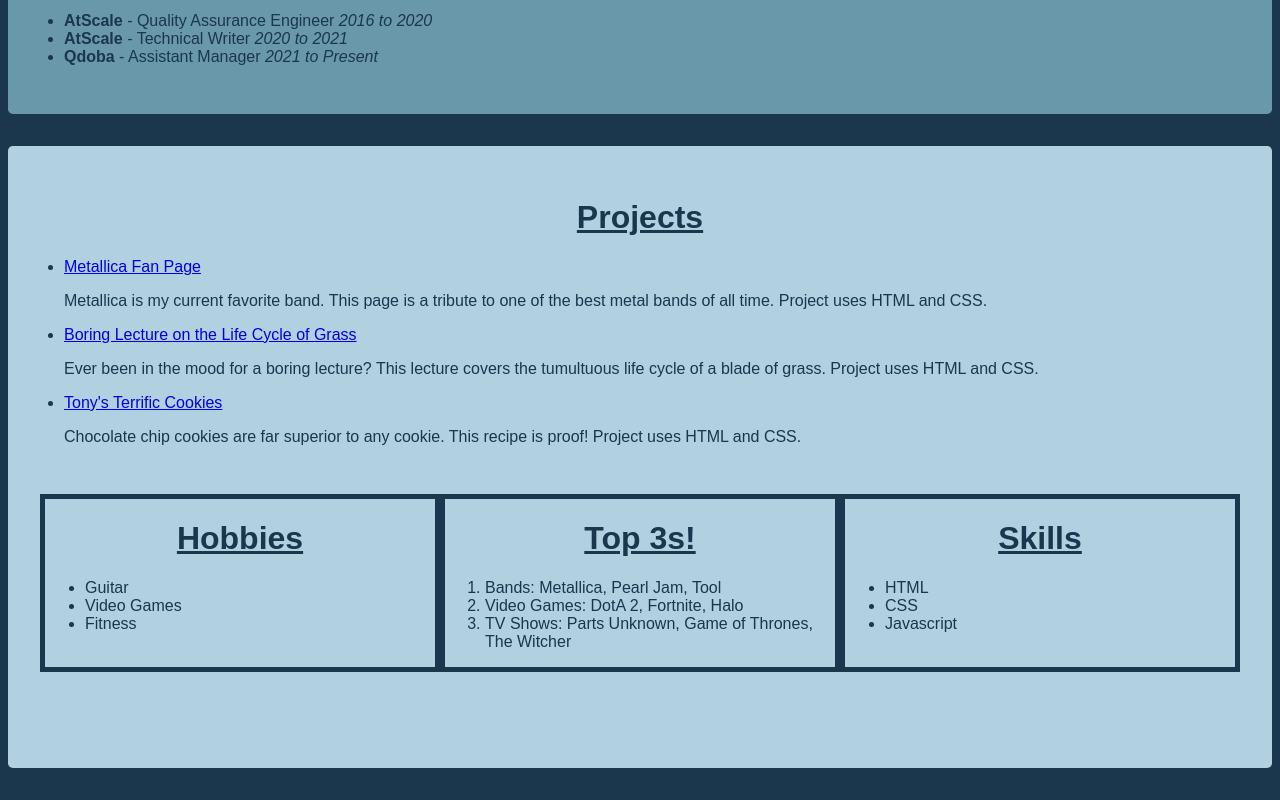
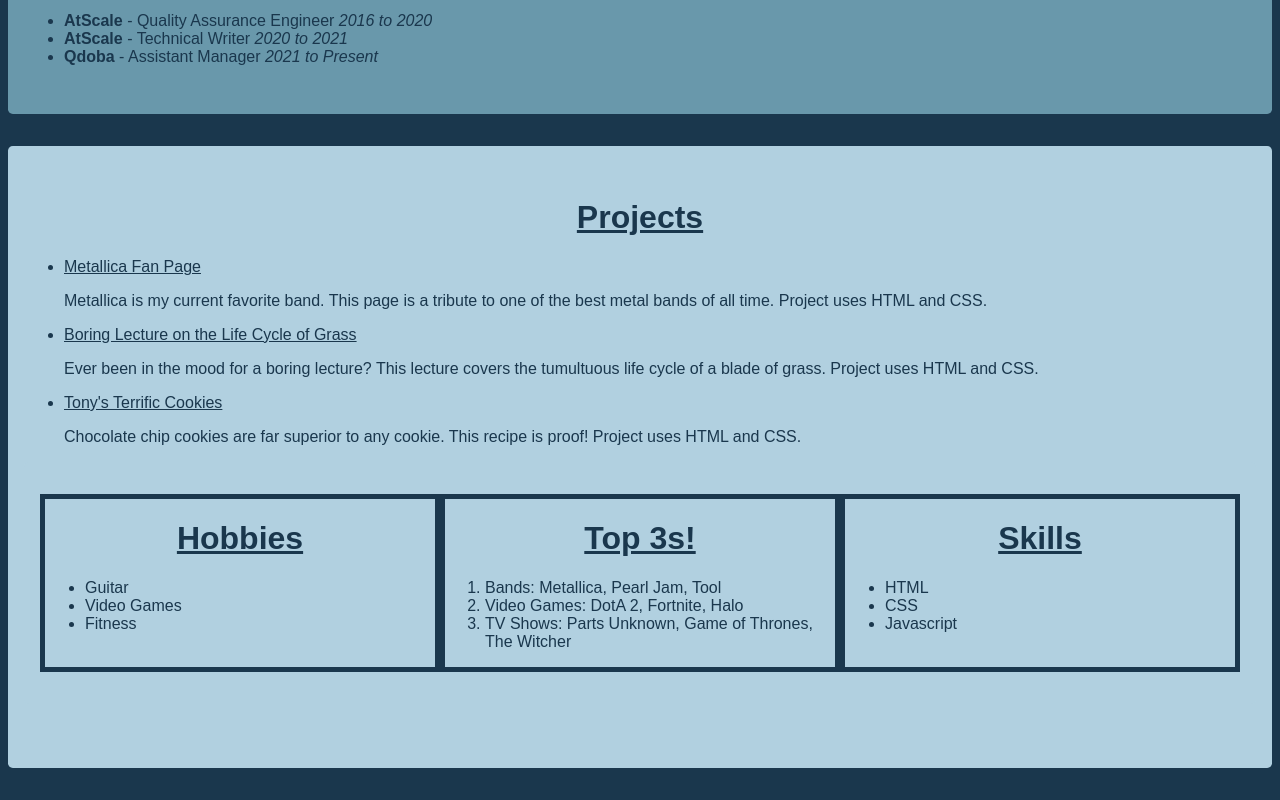
Before and after one commit to tonyfroc/tf-portfolio, a plain HTML site: page index.html in a window 1280 px wide. Shown: the part 831-1631 px from the top of the page. Drawn offline with Linux system fonts and the light colour scheme.

Commit message:
This commit added the color property to the a tags of the projects class

```diff
--- a/css/styles.css
+++ b/css/styles.css
@@ -69,6 +69,9 @@
   text-align: center;
 }
 
+.projects a {
+    color: #1A374D;
+}
 .more-info {
   display: flex;
   padding: 2rem 1rem;
```
